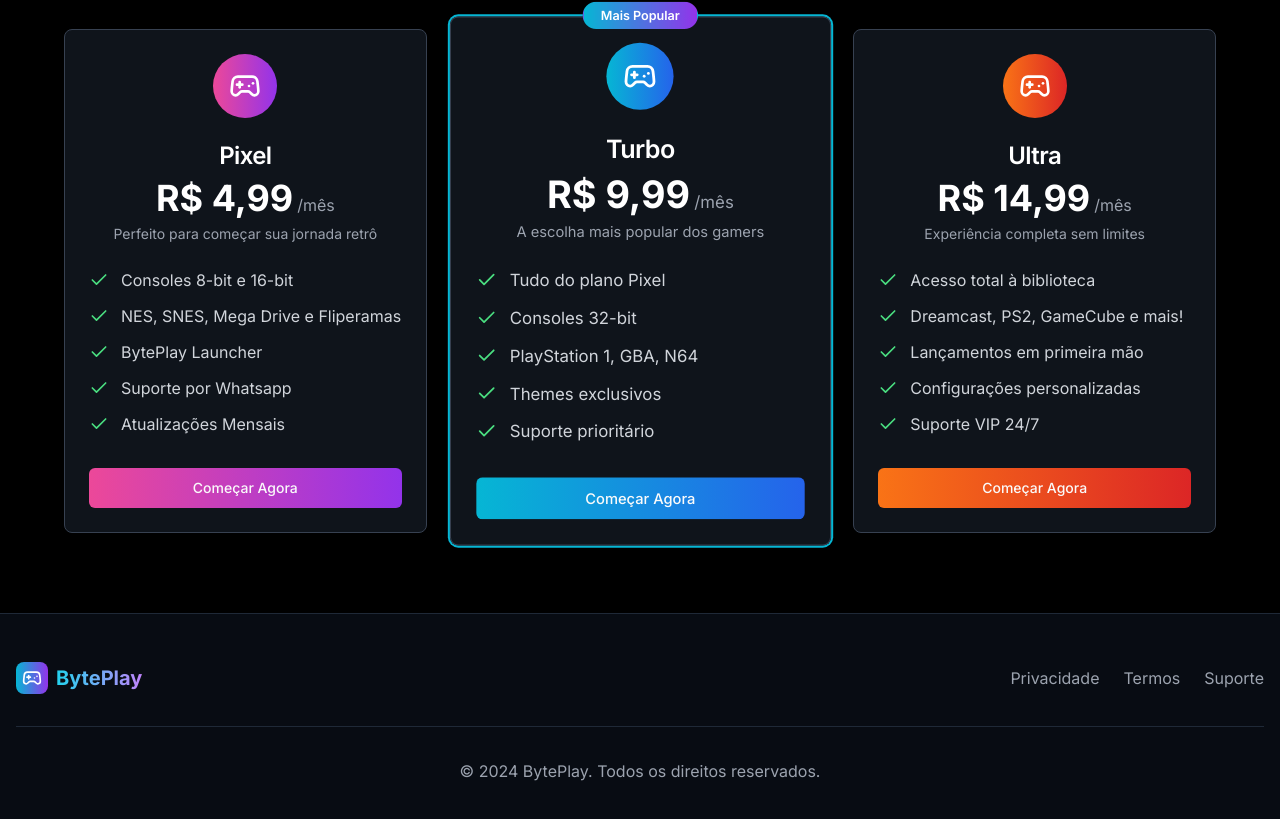
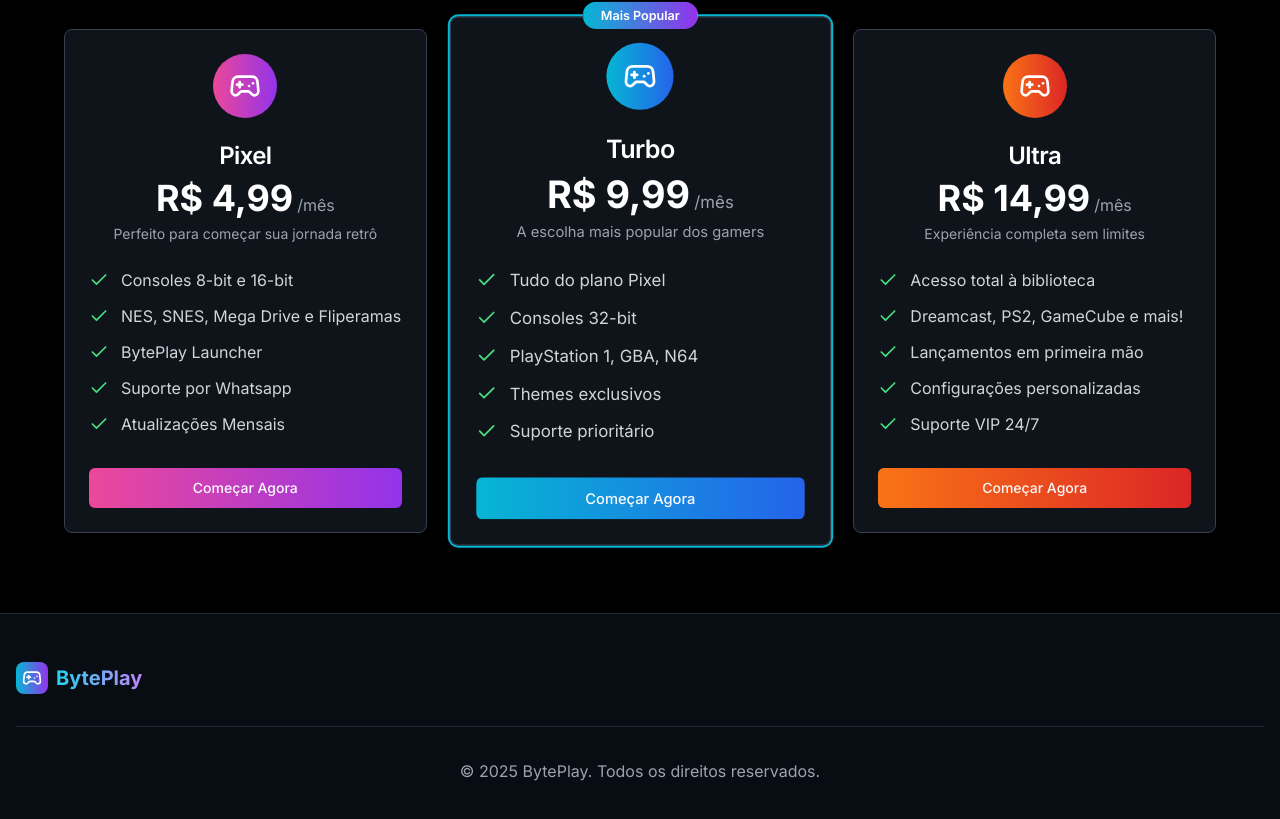
Before and after one commit to RichardFFreitas/Byteplay-plataform, a Next.js app: page / in a window 1280 px wide. Shown: the part 1404-2223 px from the top of the page. Built offline with nearby package versions, Linux system fonts and the light colour scheme.

Commit message:
fix: Arruma erro de endpoints inexistente

```diff
--- a/app/page.tsx
+++ b/app/page.tsx
@@ -329,31 +329,9 @@ export default function LandingPage() {
                 BytePlay
               </span>
             </div>
-
-            <div className="flex items-center gap-6 text-gray-400">
-              <Link
-                href="/privacy"
-                className="hover:text-white transition-colors"
-              >
-                Privacidade
-              </Link>
-              <Link
-                href="/terms"
-                className="hover:text-white transition-colors"
-              >
-                Termos
-              </Link>
-              <Link
-                href="/support"
-                className="hover:text-white transition-colors"
-              >
-                Suporte
-              </Link>
-            </div>
           </div>
-
           <div className="border-t border-gray-800 mt-8 pt-8 text-center text-gray-400">
-            <p>© 2024 BytePlay. Todos os direitos reservados.</p>
+            <p>© 2025 BytePlay. Todos os direitos reservados.</p>
           </div>
         </div>
       </footer>
```
